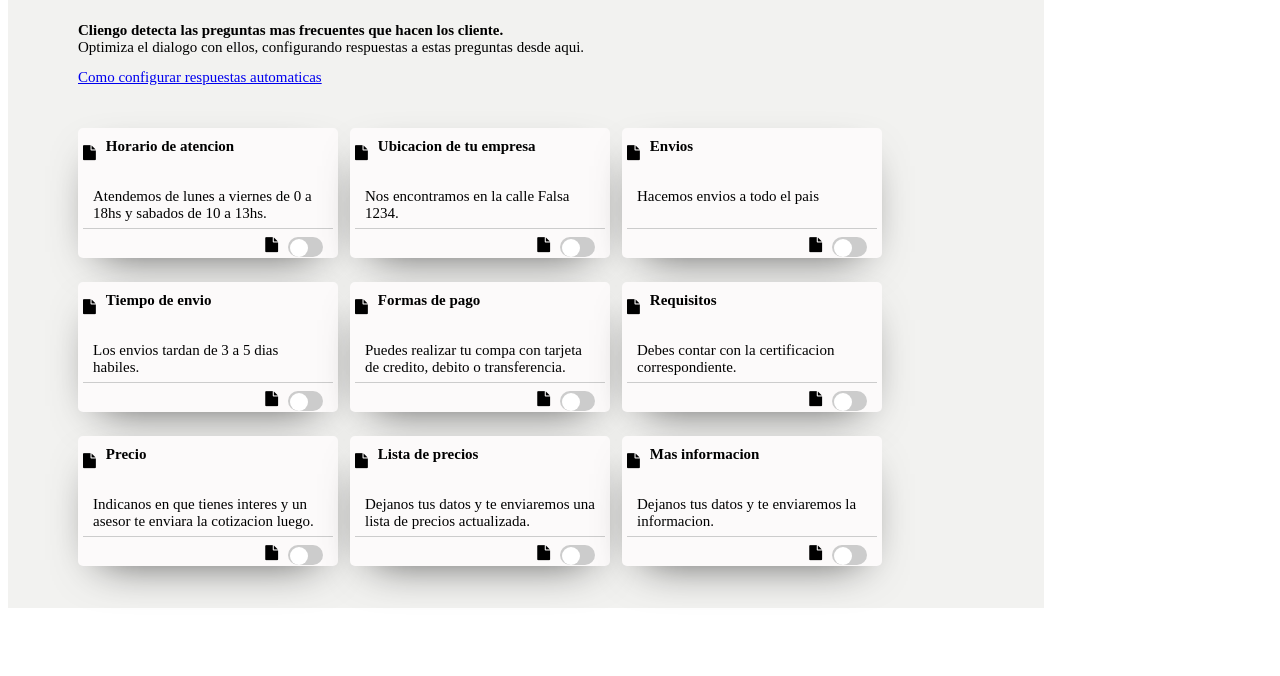
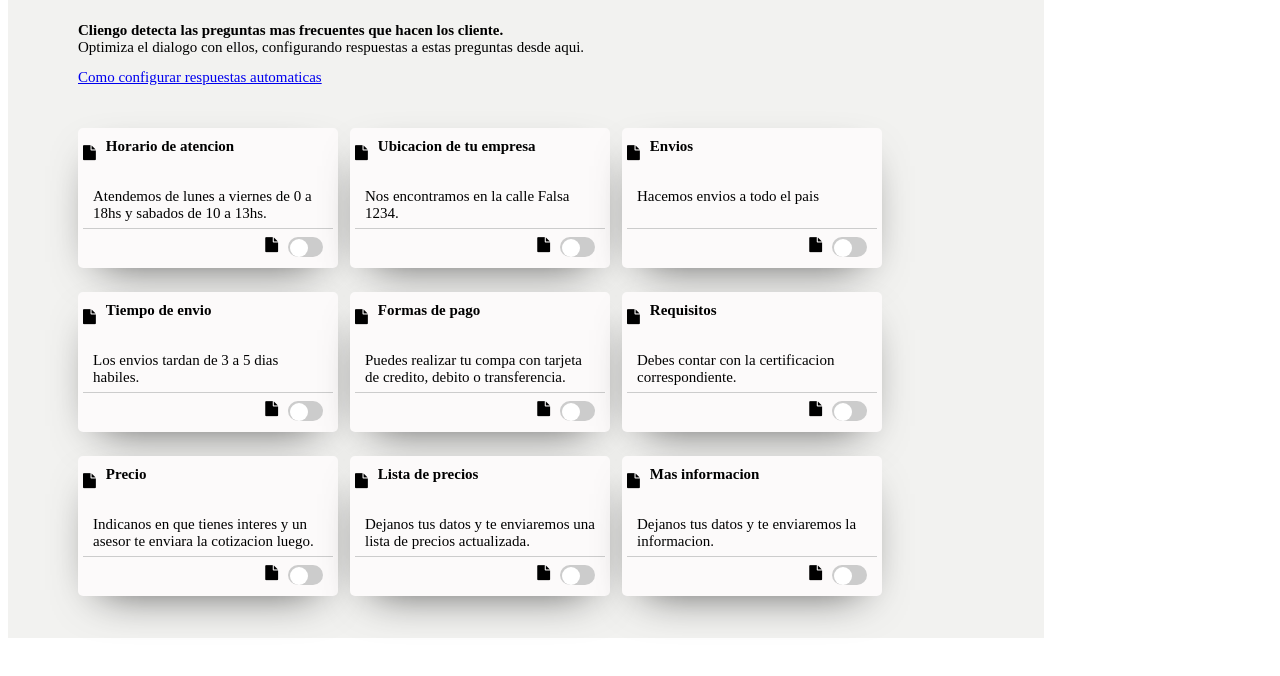
Before and after one commit to Alvacampos/cliengo-layout, a plain HTML site: page index.html in a window 1280 px wide. Shown: the part 100-776 px from the top of the page. Drawn offline with Linux system fonts and the light colour scheme.

Commit message:
box size adjusted

```diff
--- a/index.css
+++ b/index.css
@@ -30,7 +30,7 @@ div {
   background-color: #fcfafa;
   border-radius: 5px;
   padding: 0 5px;
-  height: 130px;
+  height: 140px;
   width: 250px;
   overflow: auto;
   display: block;
```
